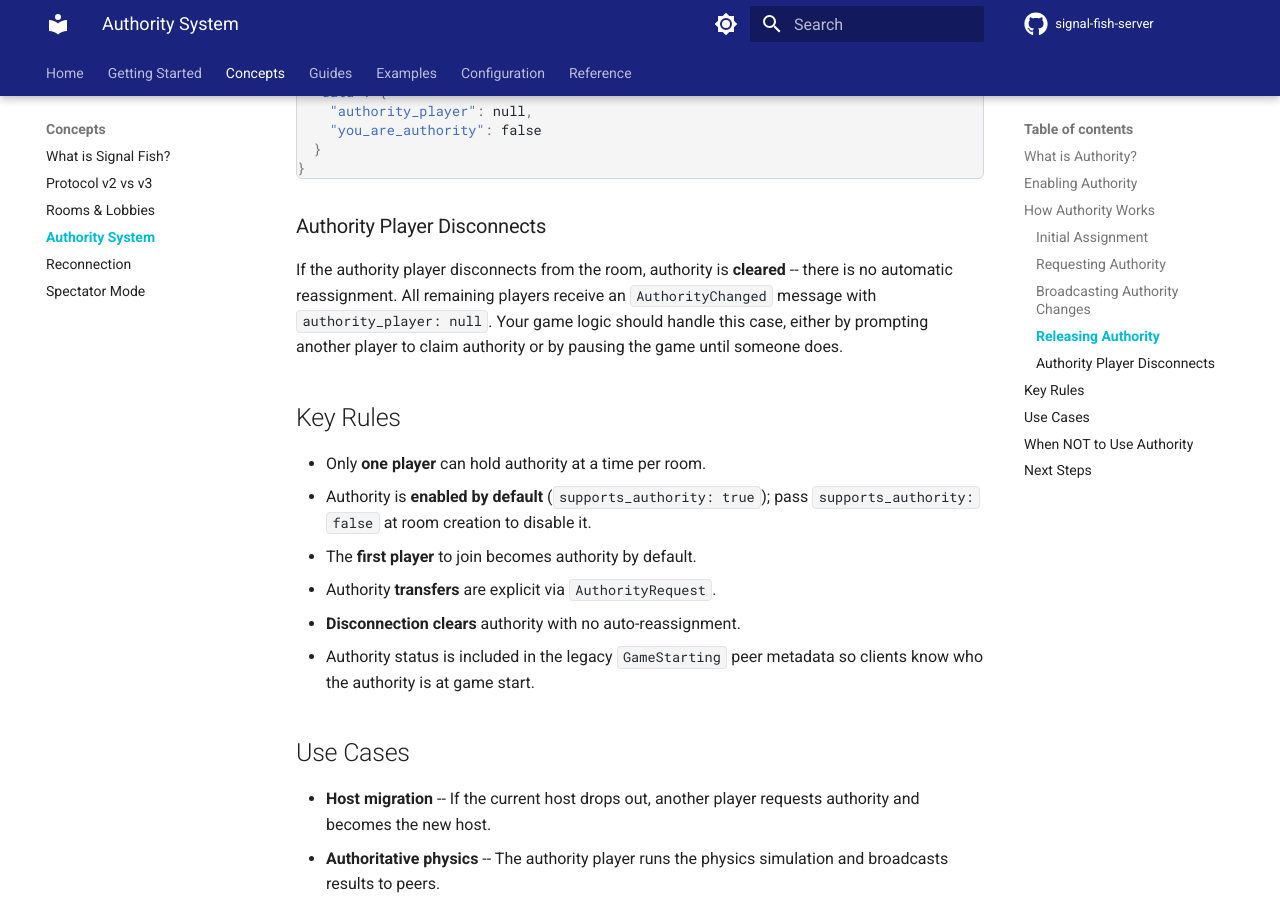
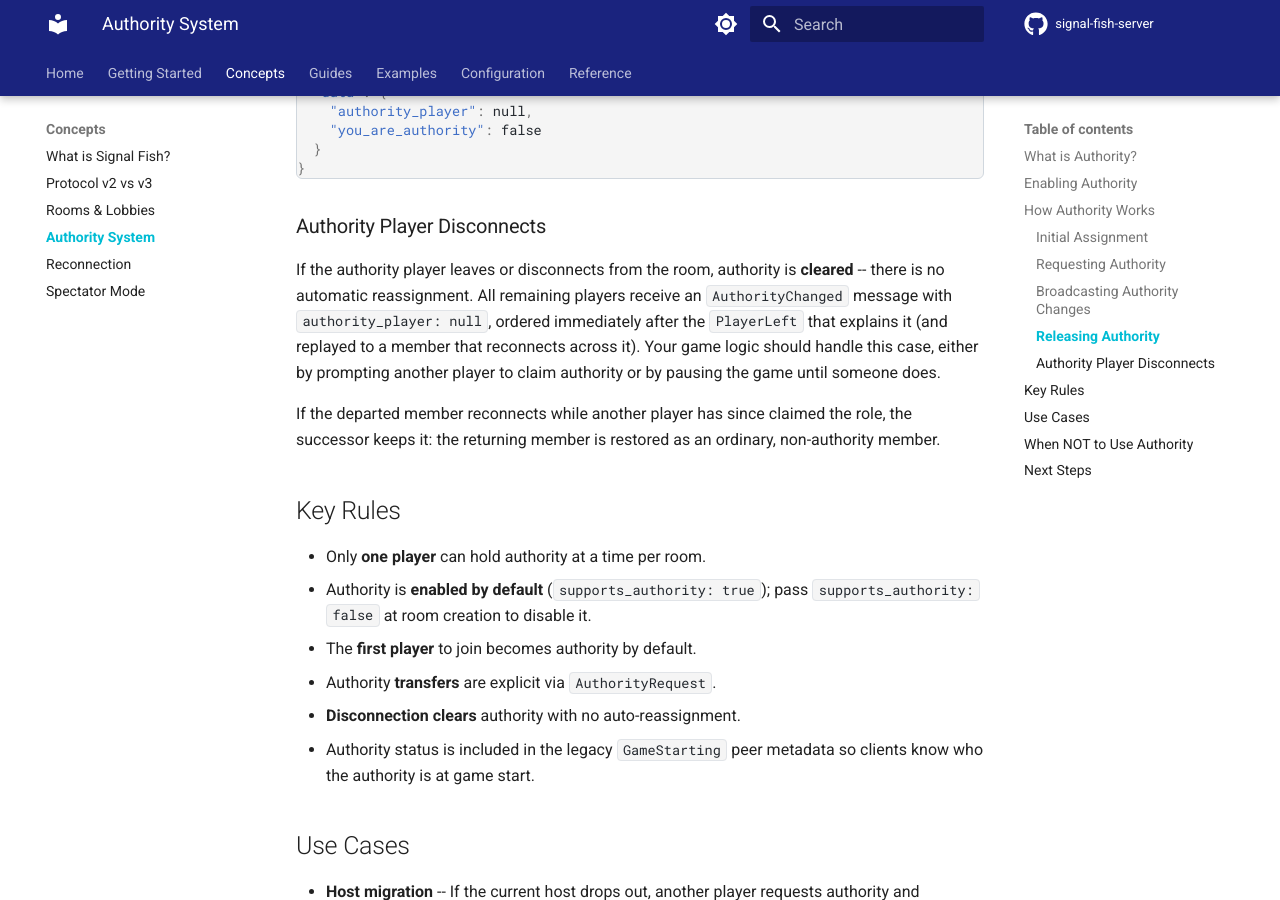
Before and after one commit to Ambiguous-Interactive/signal-fish-server, an MkDocs documentation site: the page built from docs/concepts/authority.md, in a window 1280 px wide and 900 px high, scrolled down 3068 px. Built offline with MkDocs 1.6.1 and Material for MkDocs 9.7.7, drawn with Linux system fonts in a browser that asks for light colours; comment, search, counter and statistics services are not loaded.

Commit message:
docs: record the membership and delivery integrity contracts
- `docs/concepts/authority.md`: the cleared-authority event a departure emits,
  its order relative to `PlayerLeft`, and what happens when the departed member
  reconnects after a successor claimed the role.
- `docs/concepts/rooms-and-lobbies.md`: readiness belongs to a membership, so a
  rejoin starts unready while a reconnect resumes the same membership.
- `docs/protocol.md`: a `SessionPlan` for a recipient that cannot pair in the
  session carries no ICE servers, matching its empty peer list.
- `PLAN.md` gains P58; `progress/session-101-*.md` records the audit, the
  failure-first evidence, and the validation.

Co-Authored-By: Claude Opus 5 (1M context) <noreply@anthropic.com>

```diff
--- a/docs/concepts/authority.md
+++ b/docs/concepts/authority.md
@@ -152,11 +152,17 @@ message with `authority_player` set to `null`:
 
 ### Authority Player Disconnects
 
-If the authority player disconnects from the room, authority is
+If the authority player leaves or disconnects from the room, authority is
 **cleared** -- there is no automatic reassignment. All remaining players
-receive an `AuthorityChanged` message with `authority_player: null`. Your
+receive an `AuthorityChanged` message with `authority_player: null`, ordered
+immediately after the `PlayerLeft` that explains it (and replayed to a member
+that reconnects across it). Your
 game logic should handle this case, either by prompting another player to
 claim authority or by pausing the game until someone does.
+
+If the departed member reconnects while another player has since claimed the
+role, the successor keeps it: the returning member is restored as an ordinary,
+non-authority member.
 
 ## Key Rules
 
```
Also changed, not shown: docs/concepts/rooms-and-lobbies.md (+4 -0 lines), docs/protocol.md (+5 -2 lines).
